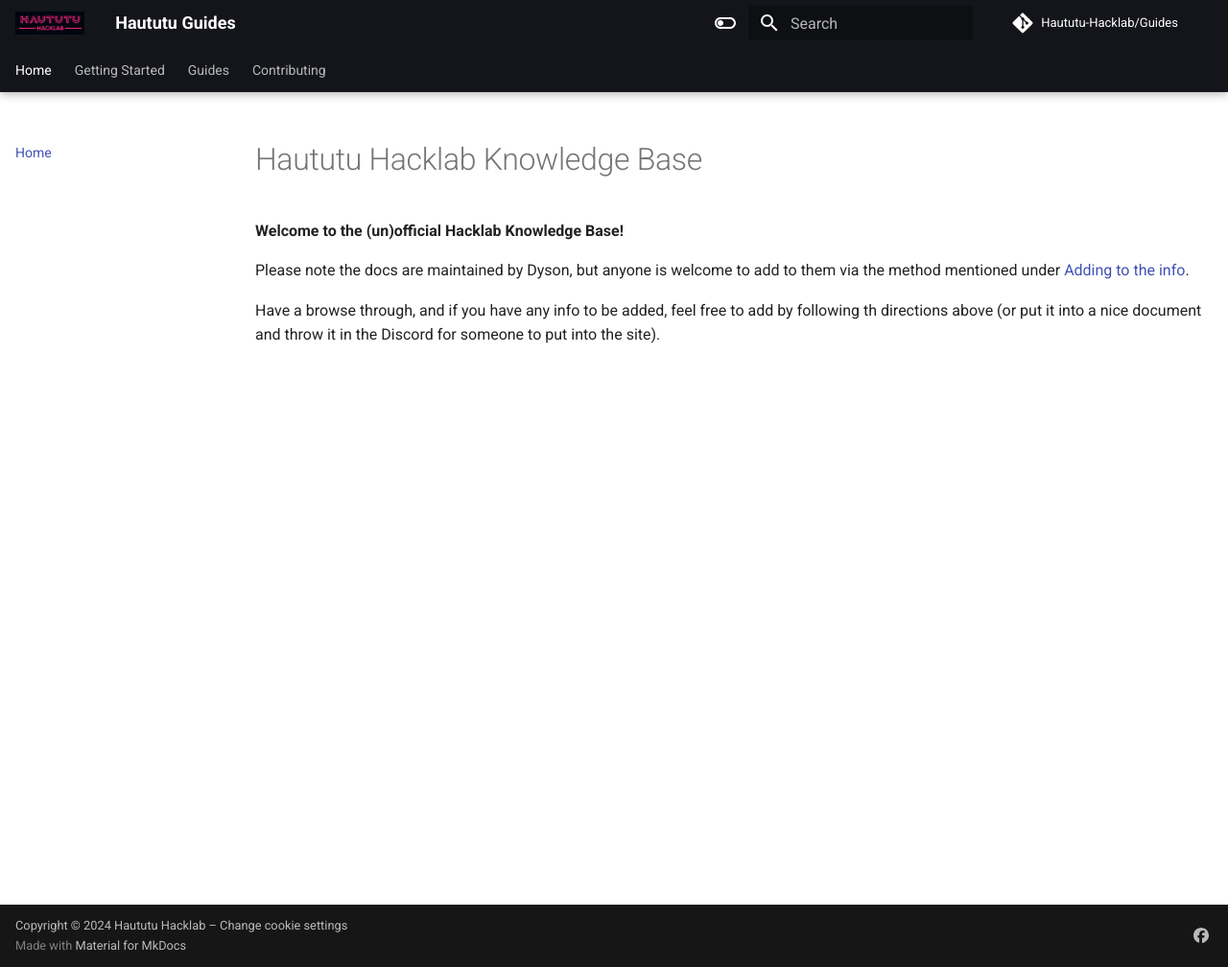
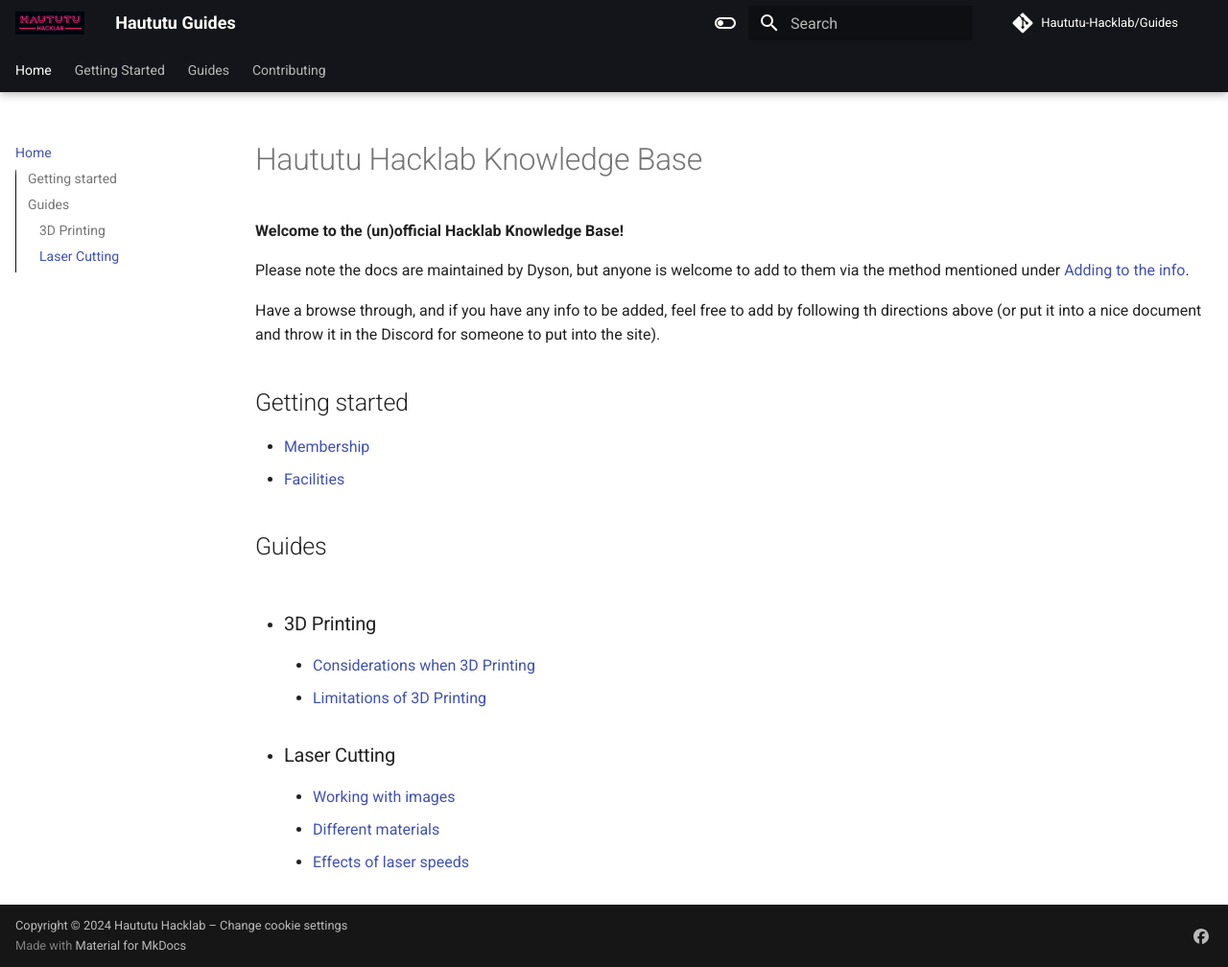
Before and after one commit to Haututu-Hacklab/Guides, an MkDocs documentation site: the page built from docs/index.md, in a window 1280 px wide and 1008 px high. Shown: the whole window at 96% size. Built offline with MkDocs 1.6.1 and Material for MkDocs 9.7.7, drawn with Linux system fonts in a browser that asks for light colours; comment, search, counter and statistics services are not loaded.

Commit message:
update homepage

```diff
--- a/docs/index.md
+++ b/docs/index.md
@@ -5,6 +5,24 @@
 
 **Welcome to the (un)official Hacklab Knowledge Base!**
 
-Please note the docs are maintained by Dyson, but anyone is welcome to add to them via the method mentioned under [Adding to the info](/info/addinginfo).
+Please note the docs are maintained by Dyson, but anyone is welcome to add to them via the method mentioned under [Adding to the info](./info/addinginfo).
 
 Have a browse through, and if you have any info to be added, feel free to add by following th directions above (or put it into a nice document and throw it in the Discord for someone to put into the site).
+
+## Getting started
+
+- [Membership](./info/membership)
+- [Facilities](./info/facilities)
+
+## Guides
+
+- ### 3D Printing
+
+    - [Considerations when 3D Printing](./guides/3dprinting/considerations)
+    - [Limitations of 3D Printing](./guides/3dprinting/limitations)
+
+- ### Laser Cutting
+
+    - [Working with images](./guides/laser/images)
+    - [Different materials](./guides/laser/materials)
+    - [Effects of laser speeds](./guides/laser/speeds)
```
